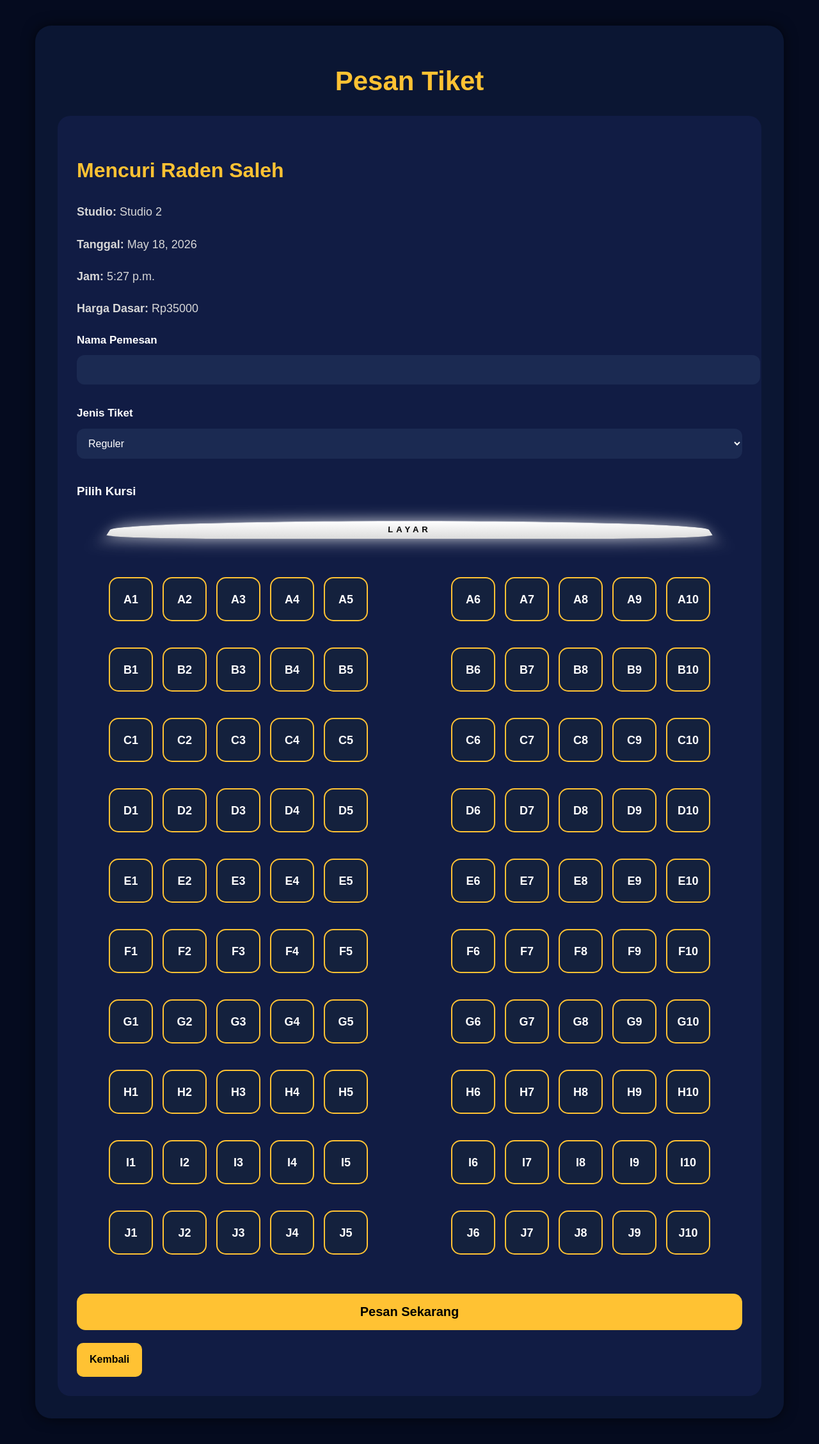
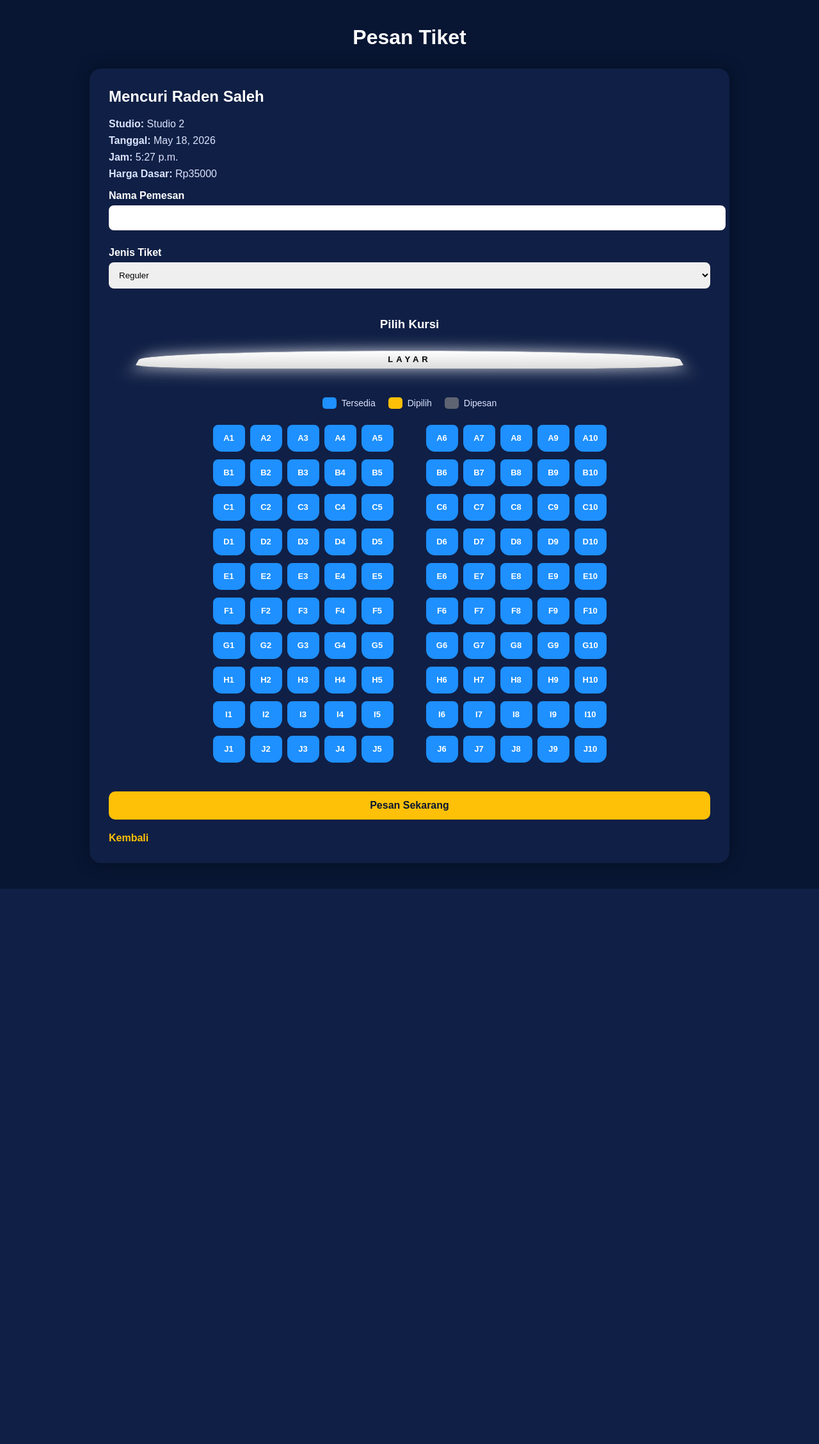
Before and after one commit to mhmdraflyyy/nesa-cinema, a Django app: page /booking/pesan/1/ in a window 1280 px wide. Shown: the whole page at 64% size. After the commit the page ends 1389 px from the top, so only its background shows below. Run offline with Django 5.2, Linux system fonts and the light colour scheme; data comes from the database, SQL or seed files in the repository.

Commit message:
maintenance

```diff
--- a/booking/templates/booking/pesan_tiket.html
+++ b/booking/templates/booking/pesan_tiket.html
@@ -6,7 +6,218 @@
 <head>
     <title>Pesan Tiket</title>
 
-    <link rel="stylesheet" href="{% static 'movie/css/booking.css' %}">
+    <style>
+        body {
+            margin: 0;
+            font-family: Arial, sans-serif;
+            background: #081633;
+            color: white;
+        }
+
+        .container {
+            width: 90%;
+            max-width: 1000px;
+            margin: 40px auto;
+        }
+
+        h1 {
+            text-align: center;
+            margin-bottom: 30px;
+        }
+
+        .ticket-box {
+            background: #101f45;
+            padding: 30px;
+            border-radius: 18px;
+            box-shadow: 0 0 25px rgba(0, 0, 0, 0.35);
+        }
+
+        .ticket-box h2 {
+            margin-top: 0;
+            color: #ffffff;
+        }
+
+        .ticket-box p {
+            margin: 8px 0;
+            color: #dbe4ff;
+        }
+
+        label {
+            display: block;
+            margin-top: 16px;
+            margin-bottom: 6px;
+            font-weight: bold;
+        }
+
+        input[type="text"],
+        select {
+            width: 100%;
+            padding: 12px;
+            border-radius: 8px;
+            border: none;
+            outline: none;
+            margin-bottom: 10px;
+        }
+
+        h3 {
+            text-align: center;
+            margin-top: 35px;
+            margin-bottom: 20px;
+        }
+
+        .layar {
+            width: 90%;
+            height: 28px;
+            margin: auto;
+            background: linear-gradient(to bottom, #ffffff, #dcdcdc);
+            border-radius: 120% 120% 50% 50%;
+            box-shadow: 0 0 25px rgba(255,255,255,0.8);
+            margin-top: 30px;
+            margin-bottom: 45px;
+            text-align: center;
+            color: black;
+            font-size: 13px;
+            font-weight: bold;
+            line-height: 28px;
+            letter-spacing: 5px;
+            transform: perspective(100px) rotateX(8deg);
+        }
+
+        .cinema-layout {
+            display: flex;
+            flex-direction: column;
+            gap: 12px;
+            align-items: center;
+            margin-bottom: 30px;
+        }
+
+        .seat-row {
+            display: flex;
+            align-items: center;
+            gap: 8px;
+        }
+
+        .aisle {
+            width: 35px;
+        }
+
+        .kursi {
+            margin: 0;
+            display: inline-block;
+        }
+
+        .kursi input {
+            display: none;
+        }
+
+        .kursi span {
+            display: inline-flex;
+            align-items: center;
+            justify-content: center;
+            width: 46px;
+            height: 38px;
+            background: #1e90ff;
+            color: white;
+            border: 2px solid #1e90ff;
+            border-radius: 8px 8px 14px 14px;
+            font-size: 13px;
+            font-weight: bold;
+            cursor: pointer;
+            transition: 0.2s;
+        }
+
+        .kursi span:hover {
+            background: #4aa3ff;
+            transform: translateY(-2px);
+        }
+
+        .kursi input:checked + span {
+            background: #ffc107 !important;
+            color: #081633 !important;
+            border-color: #ffc107 !important;
+        }
+
+        .kursi.dipesan span {
+            background: #5f6472 !important;
+            border-color: #5f6472 !important;
+            color: #d1d5db !important;
+            cursor: not-allowed;
+            opacity: 0.65;
+        }
+
+        .kursi.dipesan {
+            pointer-events: none;
+        }
+
+        .legend {
+            display: flex;
+            justify-content: center;
+            gap: 20px;
+            margin-bottom: 25px;
+            flex-wrap: wrap;
+        }
+
+        .legend-item {
+            display: flex;
+            align-items: center;
+            gap: 8px;
+            font-size: 14px;
+            color: #dbe4ff;
+        }
+
+        .legend-box {
+            width: 22px;
+            height: 18px;
+            border-radius: 5px;
+        }
+
+        .tersedia-box {
+            background: #1e90ff;
+        }
+
+        .dipilih-box {
+            background: #ffc107;
+        }
+
+        .dipesan-box {
+            background: #5f6472;
+        }
+
+        button {
+            width: 100%;
+            padding: 13px;
+            border: none;
+            border-radius: 10px;
+            background: #ffc107;
+            color: #081633;
+            font-weight: bold;
+            cursor: pointer;
+            font-size: 16px;
+            margin-top: 15px;
+        }
+
+        button:hover {
+            background: #ffcf33;
+        }
+
+        .btn-kembali {
+            display: inline-block;
+            margin-top: 20px;
+            color: #ffc107;
+            text-decoration: none;
+            font-weight: bold;
+        }
+
+        .btn-kembali:hover {
+            text-decoration: underline;
+        }
+
+        .error {
+            color: #ff6b6b;
+            font-weight: bold;
+            margin-top: 10px;
+        }
+    </style>
 </head>
 
 <body>
@@ -20,15 +231,12 @@
             <h2>{{ jadwal.film.judul }}</h2>
 
             <p><strong>Studio:</strong> {{ jadwal.studio }}</p>
-
             <p><strong>Tanggal:</strong> {{ jadwal.tanggal }}</p>
-
             <p><strong>Jam:</strong> {{ jadwal.jam }}</p>
-
             <p><strong>Harga Dasar:</strong> Rp{{ jadwal.harga_dasar }}</p>
 
             {% if error %}
-                <p style="color:red;">{{ error }}</p>
+                <p class="error">{{ error }}</p>
             {% endif %}
 
             <form method="POST">
@@ -36,11 +244,9 @@
                 {% csrf_token %}
 
                 <label>Nama Pemesan</label>
-
                 <input type="text" name="nama_pemesan" required>
 
                 <label>Jenis Tiket</label>
-
                 <select name="jenis_tiket">
                     <option value="reguler">Reguler</option>
                     <option value="pelajar">Pelajar</option>
@@ -49,68 +255,71 @@
 
                 <h3>Pilih Kursi</h3>
 
-           <div style="
-                width:90%;
-                height:28px;
-                margin:auto;
-                background:linear-gradient(to bottom, #ffffff, #dcdcdc);
-                border-radius:120% 120% 50% 50%;
-                box-shadow:0 0 25px rgba(255,255,255,0.8);
-                margin-top:30px;
-                margin-bottom:45px;
-                text-align:center;
-                color:black;
-                font-size:13px;
-                font-weight:bold;
-                line-height:28px;
-                letter-spacing:5px;
-                transform:perspective(100px) rotateX(8deg);
-            ">
+                <div class="layar">
                     LAYAR
                 </div>
+
+                <div class="legend">
+                    <div class="legend-item">
+                        <div class="legend-box tersedia-box"></div>
+                        <span>Tersedia</span>
+                    </div>
+
+                    <div class="legend-item">
+                        <div class="legend-box dipilih-box"></div>
+                        <span>Dipilih</span>
+                    </div>
+
+                    <div class="legend-item">
+                        <div class="legend-box dipesan-box"></div>
+                        <span>Dipesan</span>
+                    </div>
+                </div>
+
                 <div class="cinema-layout">
 
-                    {% for row in rows %}
+                    {% for baris in seat_rows %}
 
                         <div class="seat-row">
 
-                        <!-- kiri -->
-                        {% for col in left_cols %}
+                            {% for kursi in baris.kiri %}
 
-                        <label class="kursi">
+                                <label class="kursi {% if kursi.dipesan %}dipesan{% endif %}">
 
                                     <input type="checkbox"
                                            name="kursi"
-                                value="{{ row }}{{ col }}">
+                                           value="{{ kursi.nomor }}"
+                                           {% if kursi.dipesan %}disabled{% endif %}>
 
-                            <span>{{ row }}{{ col }}</span>
+                                    <span>{{ kursi.nomor }}</span>
 
                                 </label>
 
                             {% endfor %}
 
-                        <!-- gang -->
                             <div class="aisle"></div>
 
-                        <!-- kanan -->
-                        {% for col in right_cols %}
+                            {% for kursi in baris.kanan %}
 
-                        <label class="kursi">
+                                <label class="kursi {% if kursi.dipesan %}dipesan{% endif %}">
 
                                     <input type="checkbox"
                                            name="kursi"
-                                value="{{ row }}{{ col }}">
+                                           value="{{ kursi.nomor }}"
+                                           {% if kursi.dipesan %}disabled{% endif %}>
 
-                            <span>{{ row }}{{ col }}</span>
+                                    <span>{{ kursi.nomor }}</span>
 
                                 </label>
 
                             {% endfor %}
+
                         </div>
 
                     {% endfor %}
 
                 </div>
+
                 <button type="submit">
                     Pesan Sekarang
                 </button>
--- a/booking/views.py
+++ b/booking/views.py
@@ -9,37 +9,60 @@ def pesan_tiket(request, jadwal_id):
 
     jadwal = get_object_or_404(JadwalTayang, id=jadwal_id)
 
-    daftar_kursi = Kursi.objects.filter(
-        studio=jadwal.studio,
-        status='TERSEDIA'
-    )
+    rows = ['A','B','C','D','E','F','G','H','I','J']
+    left_cols = [1,2,3,4,5]
+    right_cols = [6,7,8,9,10]
 
-    rows = ['A', 'B', 'C', 'D', 'E', 'F', 'G', 'H', 'I', 'J']
 
-    left_cols = [1, 2, 3, 4, 5]
+    kursi_dipesan = Tiket.objects.filter(
+        jadwal=jadwal,
+        status='AKTIF'
+    ).values_list('kursi__nomor_kursi', flat=True).distinct()
 
-    right_cols = [6, 7, 8, 9, 10]
+    kursi_dipesan = list(kursi_dipesan)
+
+    seat_rows = []
+
+    for row in rows:
+        kiri = []
+        kanan = []
+
+        for col in left_cols:
+            nomor = f"{row}{col}"
+            kiri.append({
+                'nomor': nomor,
+                'dipesan': nomor in kursi_dipesan
+            })
+
+        for col in right_cols:
+            nomor = f"{row}{col}"
+            kanan.append({
+                'nomor': nomor,
+                'dipesan': nomor in kursi_dipesan
+            })
+
+        seat_rows.append({
+            'kiri': kiri,
+            'kanan': kanan
+        })
 
     if request.method == 'POST':
 
         nama_pemesan = request.POST.get('nama_pemesan')
-
         jenis_tiket = request.POST.get('jenis_tiket')
 
         kursi_ids = request.POST.getlist('kursi')
+        kursi_ids = list(dict.fromkeys(kursi_ids))
 
-        kursi_ids = list(dict.fromkeys(kursi_ids))
 
         kursi_dipilih = Kursi.objects.filter(
             nomor_kursi__in=kursi_ids,
-            studio=jadwal.studio,
-            status='TERSEDIA'
+            studio=jadwal.studio
         )
 
         kode_booking = f"BK{random.randint(1000, 9999)}"
 
         try:
-
             tiket = TiketService.buat_tiket(
                 kode_booking=kode_booking,
                 nama_pemesan=nama_pemesan,
@@ -56,35 +79,15 @@ def pesan_tiket(request, jadwal_id):
         except ValueError as error:
 
             return render(request, 'booking/pesan_tiket.html', {
-
                 'jadwal': jadwal,
-
-                'daftar_kursi': daftar_kursi,
-
+                'seat_rows': seat_rows,
                 'error': error,
-
-                'rows': rows,
-
-                'left_cols': left_cols,
-
-                'right_cols': right_cols
-
             })
 
     return render(request, 'booking/pesan_tiket.html', {
-
         'jadwal': jadwal,
-
-        'daftar_kursi': daftar_kursi,
-
-        'rows': rows,
-
-        'left_cols': left_cols,
-
-        'right_cols': right_cols
-
+        'seat_rows': seat_rows,
     })
-
 
 def detail_tiket(request, tiket_id):
 
```
Also changed, not shown: booking/services.py (+13 -3 lines). Lines whose indentation alone changed are shown as unchanged.
